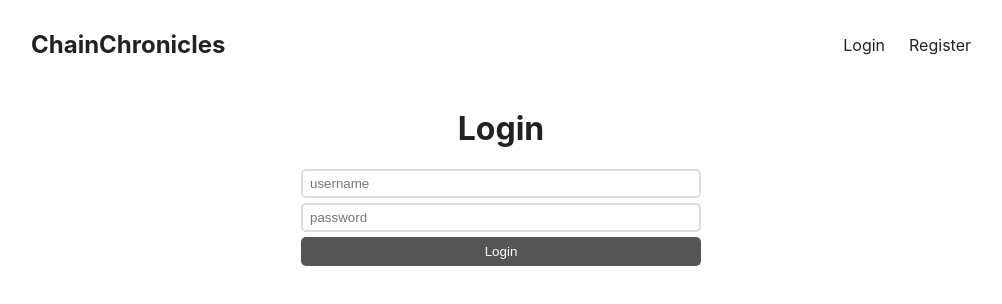
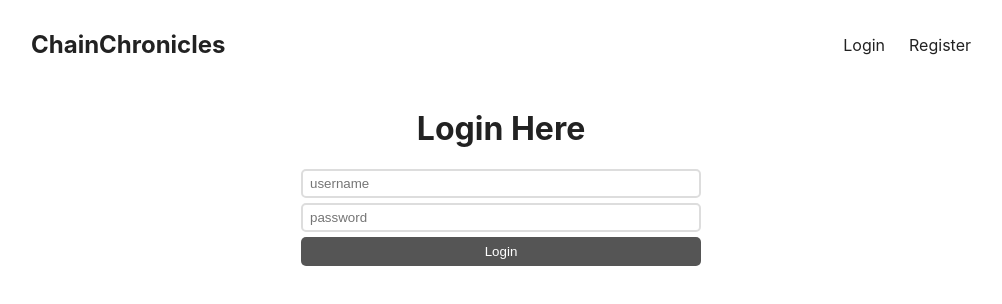
Before and after one commit to omondi8399/ChainChronicles, a React (Create React App) app in the folder client/: page /login in a window 1280 px wide. Shown: the top 304 px of the page, without its empty margins (139-1141 px from the left). Built offline with nearby package versions, Linux system fonts and the light colour scheme; no server answers.

Commit message:
Updated Login page

```diff
--- a/client/src/pages/LoginPage.js
+++ b/client/src/pages/LoginPage.js
@@ -30,7 +30,7 @@ if (redirect) {
 }
 return (
     <form className="login" onSubmit={login}>
-    <h1>Login</h1>
+    <h1>Login Here</h1>
     <input type="text"
             placeholder="username"
             value={username}
```
